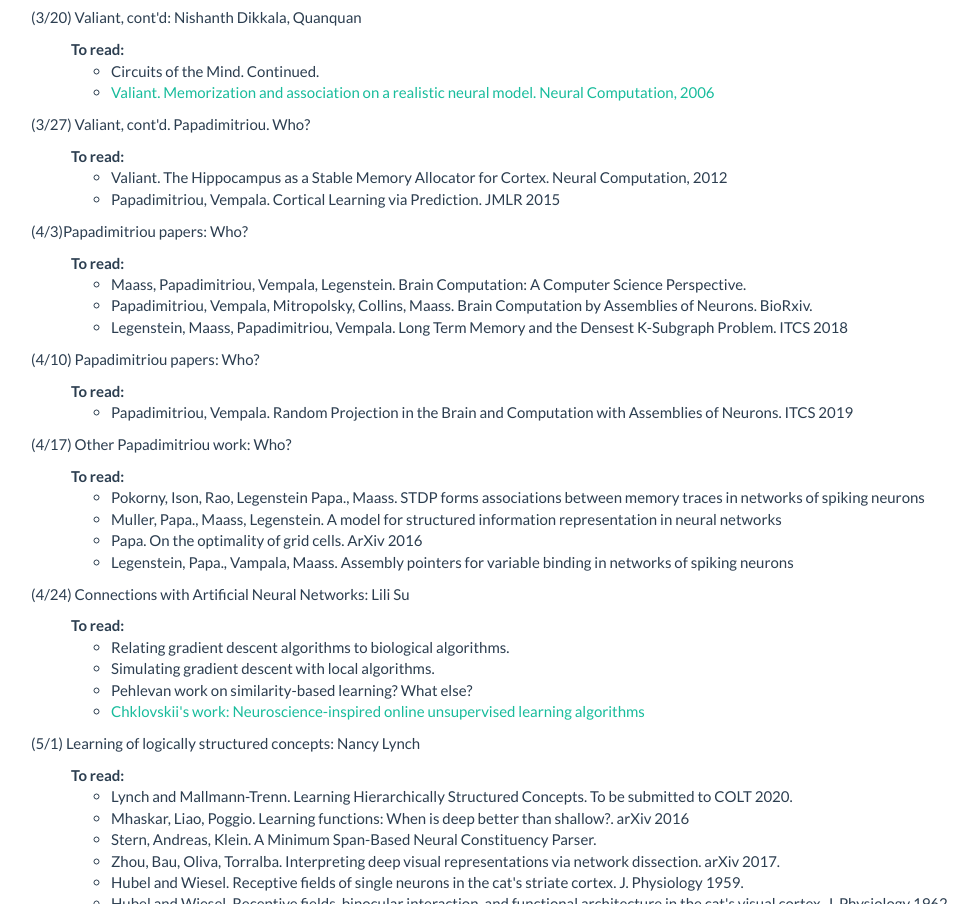
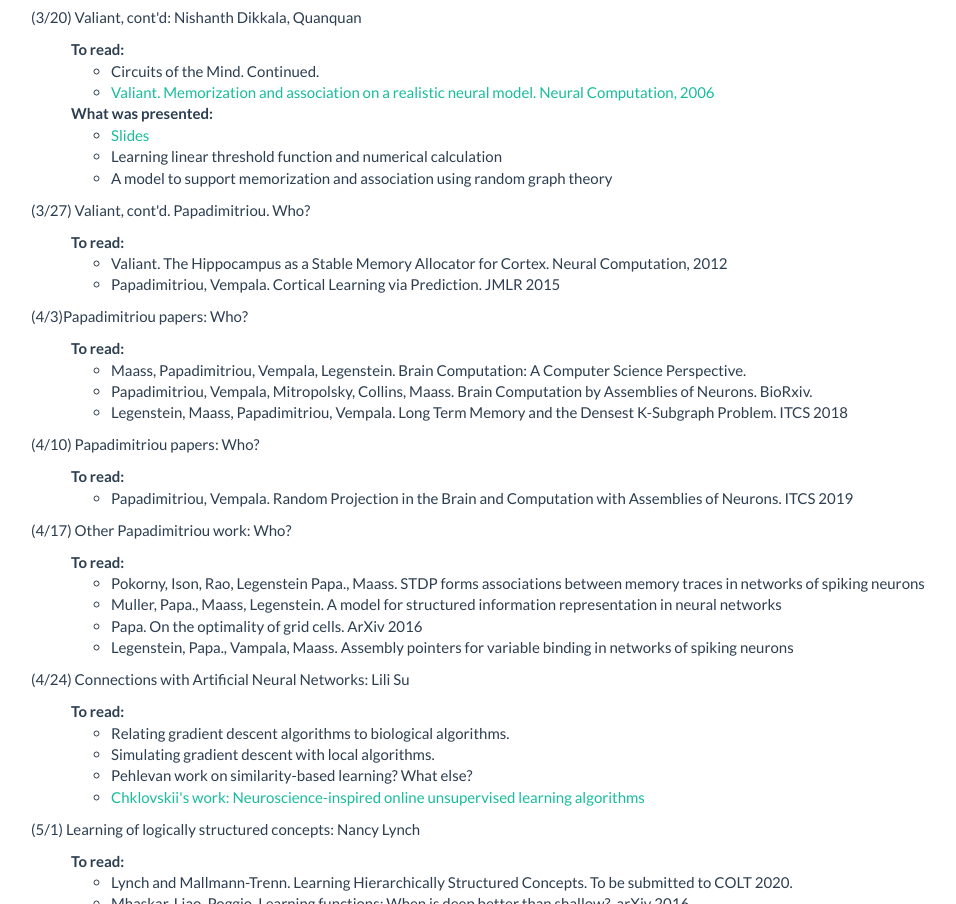
Before and after one commit to brabeeba/neuralReadingGroup, a plain HTML site: page index.html in a window 1280 px wide. Shown: the part 1619-2523 px from the top of the page, without its empty margins (39-995 px from the left). Drawn offline with Linux system fonts and the light colour scheme; files that its build step writes are made by us from their sources; files whose address does not match are found by name.

Commit message:
update the slides

```diff
--- a/index.html
+++ b/index.html
@@ -159,6 +159,12 @@ changing edge weights.</li>
 					<li><a href="http://amygdala.psychdept.arizona.edu/Jclub/Valiant_2005.pdf">Valiant. Memorization and association on a realistic neural model. Neural Computation, 2006</a> </li>
 
 				</ul>
+				<strong>What was presented:</strong>
+							<ul>
+								<li><a href="./memorization-association.pptx">Slides</a></li>
+								<li>Learning linear threshold function and numerical calculation</li>
+								<li>A model to support memorization and association using random graph theory</li>
+							</ul>
 
 			</ul>
 		</p>
```
Also changed, not shown: 1 other file.
